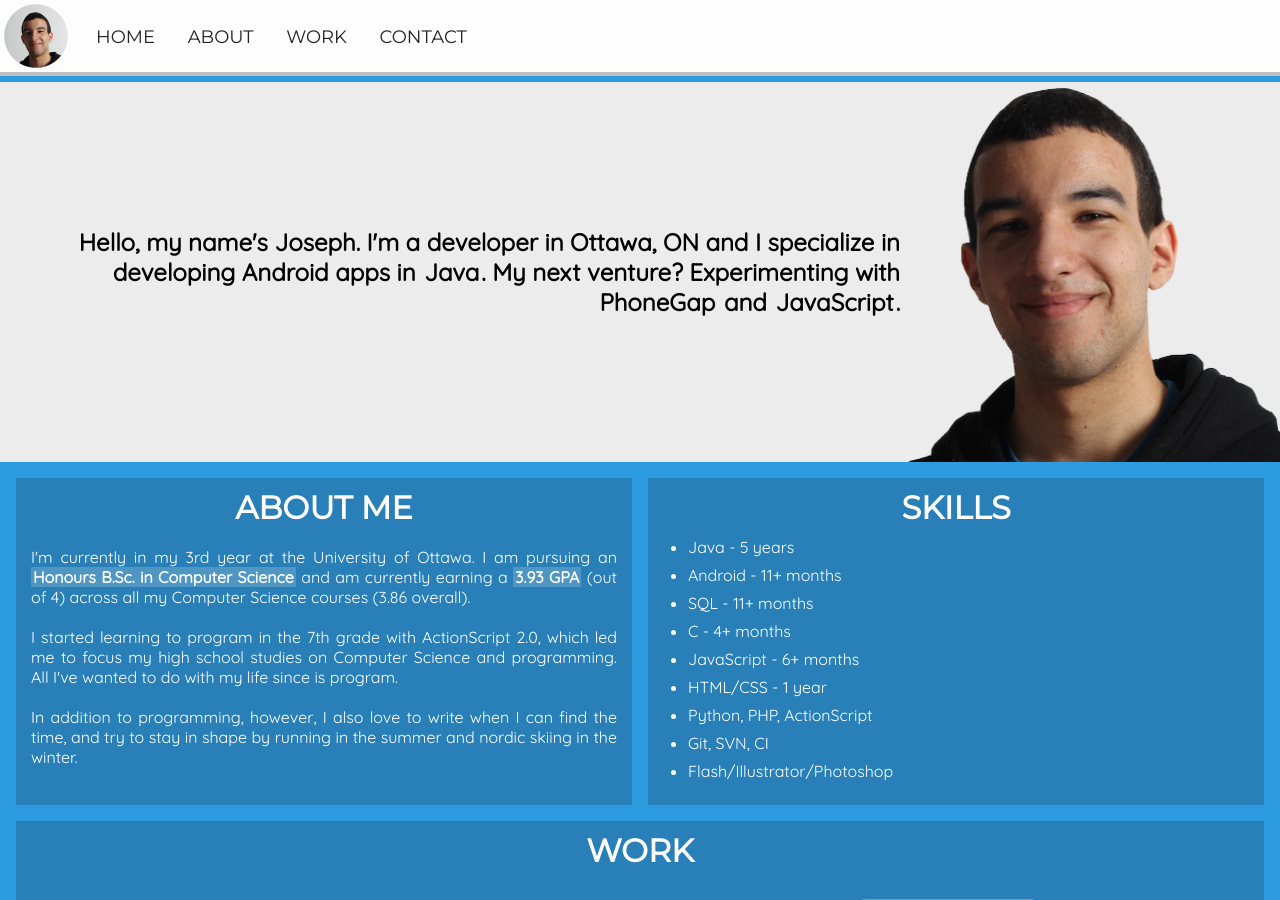
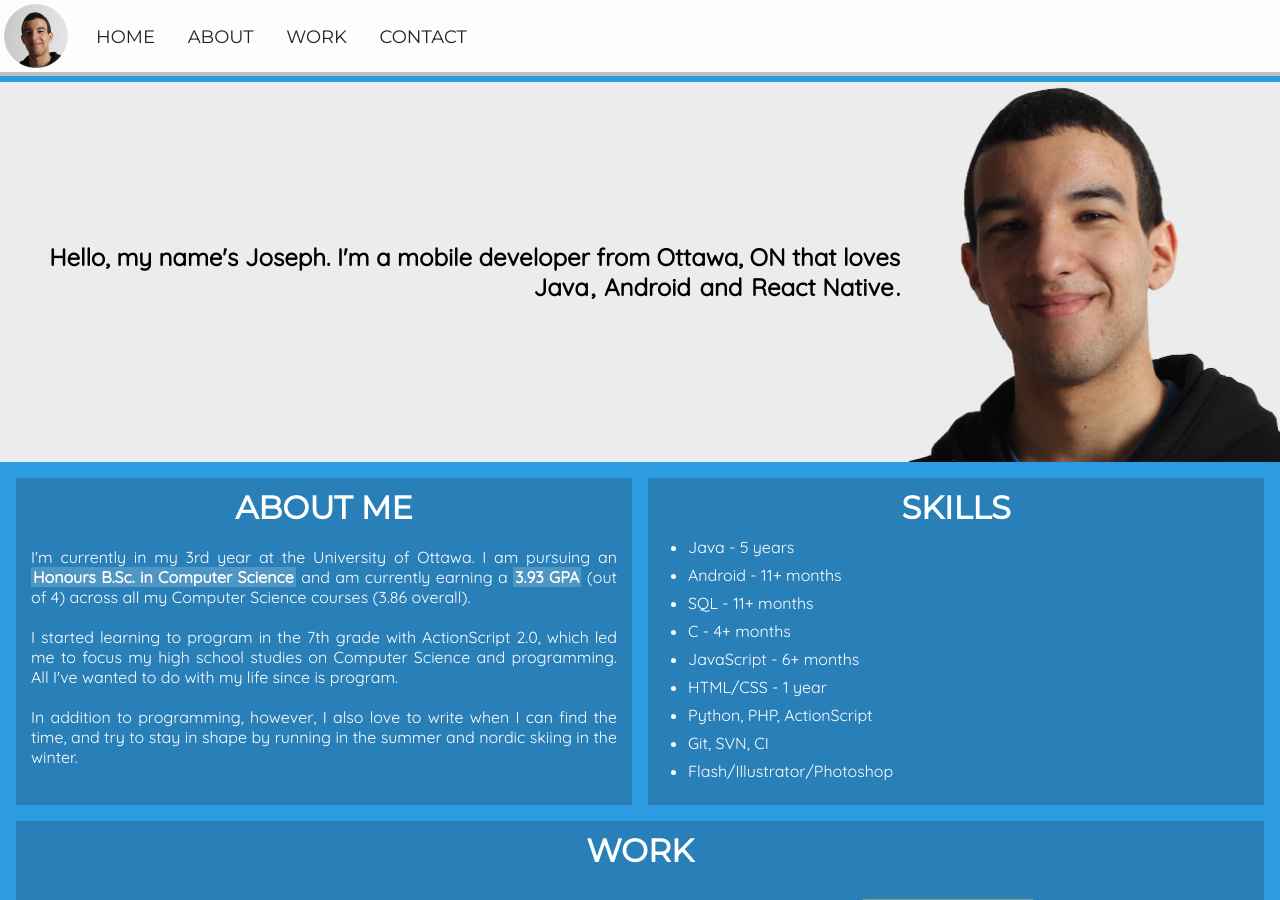
Before and after one commit to joseph-roque/joseph-roque.github.io, a Jekyll site: the page built from index.html, in a window 1280 px wide and 900 px high. Built offline with Jekyll 4.4.1, drawn with Linux system fonts in a browser that asks for light colours; nearby versions of some CDN libraries.

Commit message:
Updating description

```diff
--- a/index.html
+++ b/index.html
@@ -27,7 +27,7 @@ title: Joseph Roque | Developer
     <img src="{{ base }}/assets/jroque_headshot_380x380_nobackground.png" alt="Joseph Roque headshot" />
     <div class="vertically-centered-banner-outer">
         <div class="vertically-centered-banner-inner">
-            <h1>Hello, my name's Joseph. I'm a developer in Ottawa, ON and I specialize in developing Android apps in <strong style="white-space: nowrap;">Java</strong>. My next venture? Experimenting with <strong style="white-space: nowrap;">PhoneGap</strong> and <strong style="white-space: nowrap;">JavaScript</strong>.</h1>
+            <h1>Hello, my name's Joseph. I'm a mobile developer from Ottawa, ON that loves <strong style="white-space: nowrap;">Java</strong>, <strong style="white-space: nowrap;">Android</strong> and <strong style="white-space: nowrap;">React Native</strong>.</h1>
         </div>
     </div>
 </div>
```
